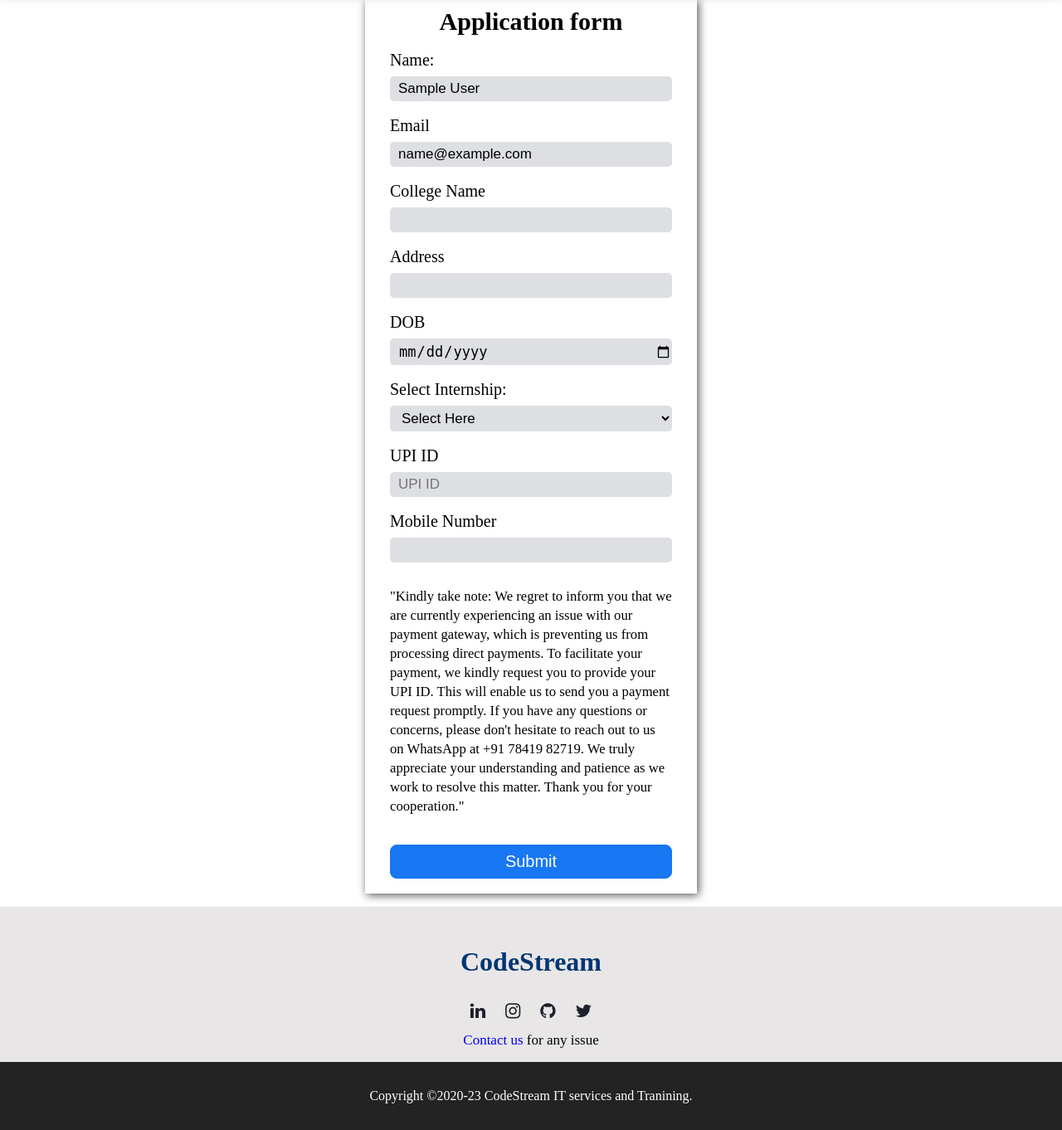
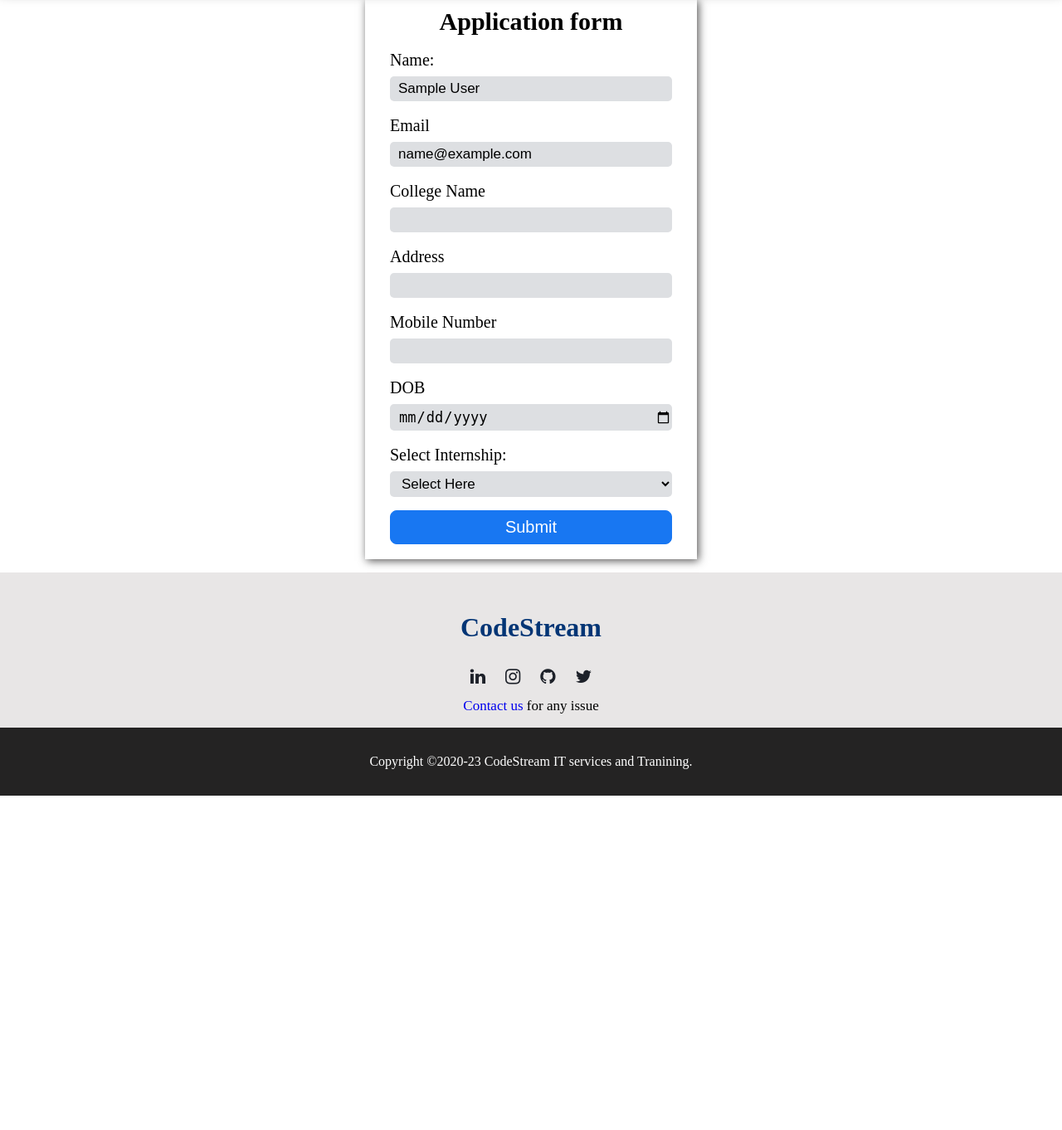
Before and after one commit to anon576/streamline, a Flask app: page /applyform/1 in a window 1280 px wide. Shown: the part 81-1443 px from the top of the page at 83% size. After the commit the page ends 1040 px from the top, so only its background shows below. Run offline with Flask 3, Linux system fonts and the light colour scheme; the visitor is signed in with stand-in values (Sample User, id 1).

Commit message:
upi removed

```diff
--- a/app.py
+++ b/app.py
@@ -69,7 +69,6 @@ class InternDetails(db.Model):
     mno = db.Column(db.BigInteger, nullable=False)
     internship = db.Column(db.String(50), nullable=False)
     amount = db.Column(db.Integer,nullable = False)
-    upiid = db.Column(db.String(50), nullable=False)
 
     # Add a foreign key to the RegUsers model
     user_id = db.Column(db.Integer, db.ForeignKey('reg_users.sno'), nullable=False)
@@ -572,8 +571,6 @@ def applyform(domain):
         birthdate = request.form["birthdate"]
         internship = request.form["internship"]
         amount = 180
-        upiid = request.form["upiid"]
-        user_id=user.sno
 
         # Convert the date string to a Python datetime object
         dob = datetime.strptime(birthdate, "%Y-%m-%d")
--- a/templates/adminApplyfrom.html
+++ b/templates/adminApplyfrom.html
@@ -48,8 +48,6 @@
                 <option value="ai">AIandChatGpt</option>
                 <option value="webd">WebD</option>
             </select>
-            <label for="upiid">UPI ID</label>
-            <input placeholder="UPI ID" type="text" name="upiid" id="birthdate" required>
             <label for="mobile">Mobile Number</label>
             <input type="text" name="mobile" id="mobile" required>
             <label for="userID">User ID</label>
--- a/templates/applyform.html
+++ b/templates/applyform.html
@@ -27,7 +27,8 @@
             <label for="address">Address</label>
             <input type="text" name="address" id="address" required>
 
-
+            <label for="mobile">Mobile Number</label>
+            <input type="text" name="mobile" id="mobile" required>
 
             <label for="birthdate">DOB</label>
             <input type="date" name="birthdate" id="birthdate" required>
@@ -76,16 +77,7 @@
 
 
             </select>
-            <label for="upiid">UPI ID</label>
-            <input placeholder="UPI ID" type="text" name="upiid" id="birthdate" required>
-            <label for="mobile">Mobile Number</label>
-            <input type="text" name="mobile" id="mobile" required>
-            <p> <small> "Kindly take note: We regret to inform you that we are currently experiencing an issue with our
-                    payment gateway, which is preventing us from processing direct payments. To facilitate your payment,
-                    we kindly request you to provide your UPI ID. This will enable us to send you a payment request
-                    promptly. If you have any questions or concerns, please don't hesitate to reach out to us on
-                    WhatsApp at +91 78419 82719. We truly appreciate your understanding and patience as we work to
-                    resolve this matter. Thank you for your cooperation."</small></p>
+
 
             <button type="submit">Submit</button>
         </form>
```
